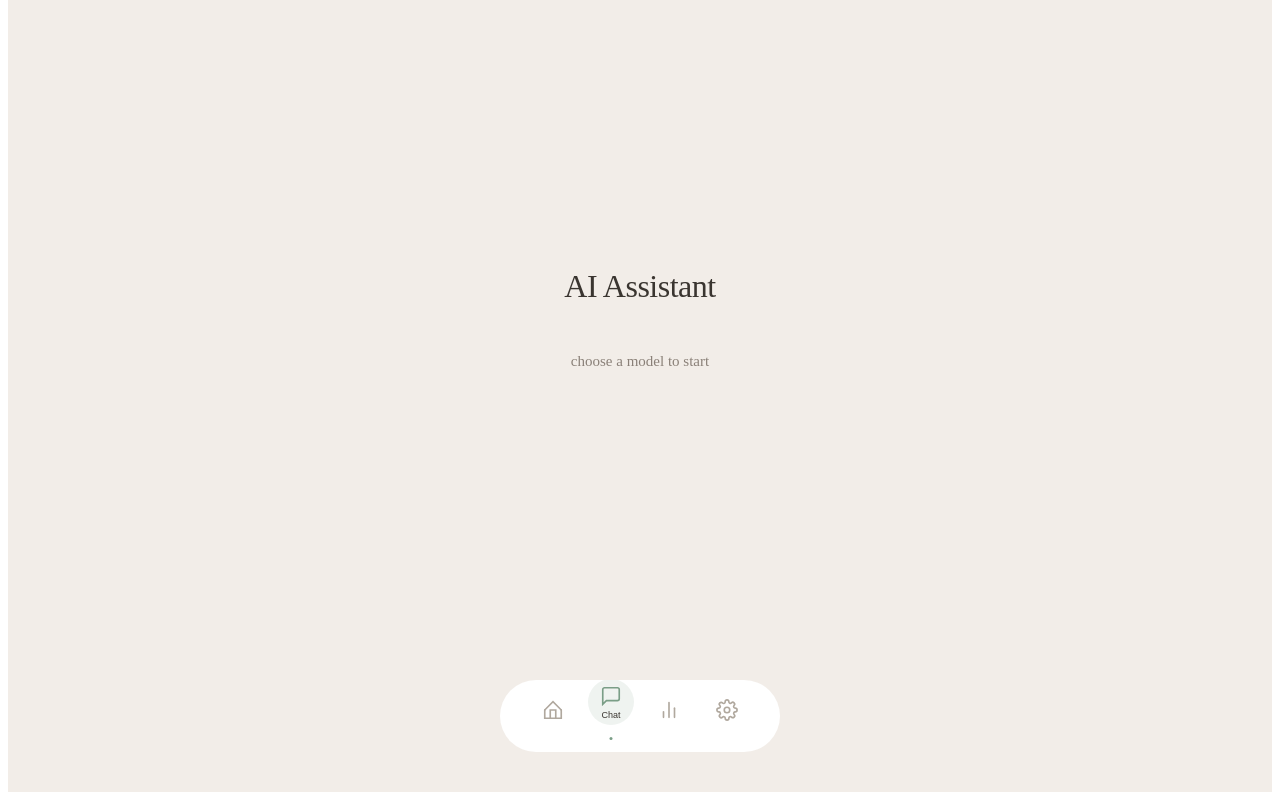
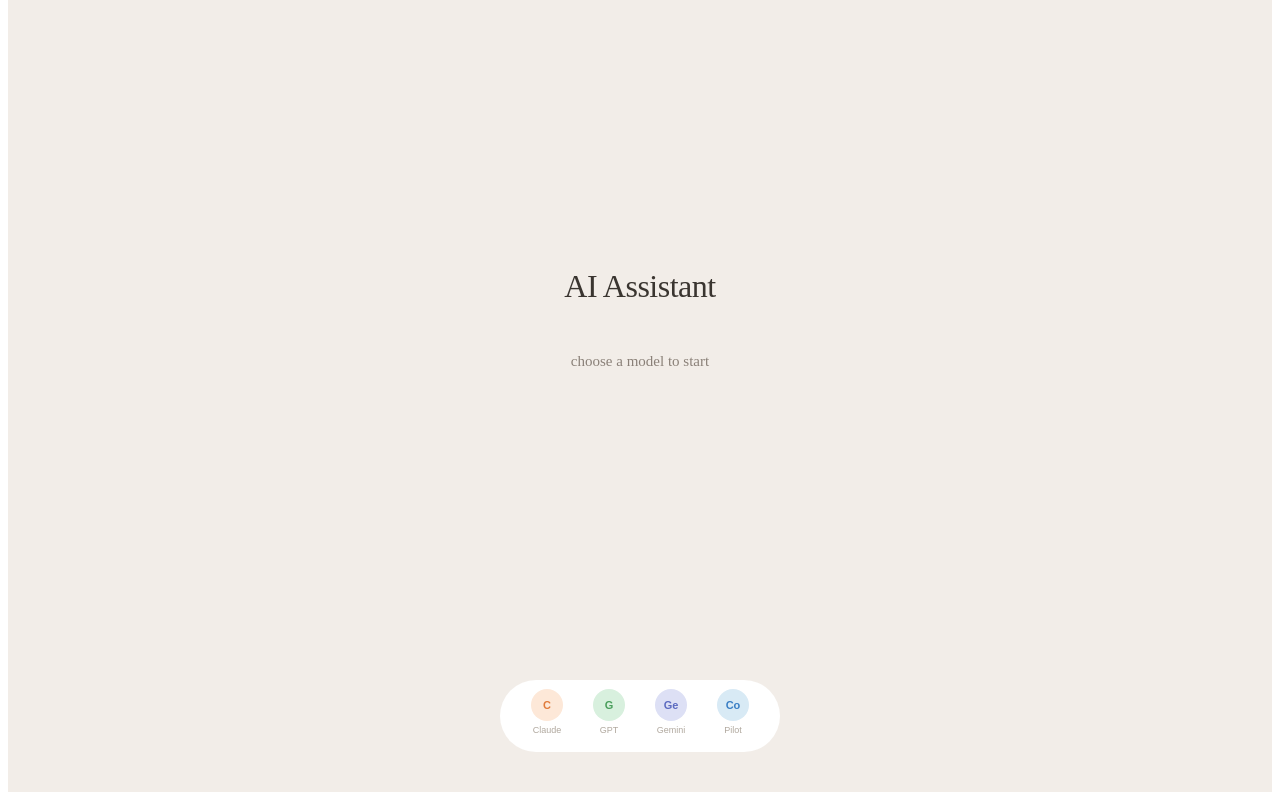
Before and after one commit to vishnupriya-shisode/ai-dashboard-nav, a React (Vite) app: page / in a window 1280 px wide. Both pictures are taken after a click on the button "Chat". Shown: the part 116-916 px from the top of the page. Built offline with nearby package versions, Linux system fonts and the light colour scheme.

Commit message:
updated nav.jsx

```diff
--- a/src/components/NavBar.jsx
+++ b/src/components/NavBar.jsx
@@ -1,21 +1,17 @@
-// useState to track which icon is hovered
-// we get active and setActive from App.jsx as props
-import React, { useState } from 'react';
+// useState for tracking if model select is open
+import React, { useState, useEffect, useRef } from 'react';
 import './NavBar.css';
 
-// each nav item as an object
-// color = the earth tone for that section
-// label = text under icon when active
+// main nav items - same as before
 const navItems = [
   {
     id: 'home',
     label: 'Home',
     color: '#c4845a',
-    // house icon - simple svg drawn by hand
     icon: (active) => (
       <svg viewBox="0 0 24 24" fill="none"
         stroke={active ? '#c4845a' : '#b0a89e'}
-        strokeWidth="1.8" strokeLinecap="round">
+        strokeWidth="1.8" strokeLinecap="round" strokeLinejoin="round">
         <path d="M3 12L12 3l9 9"/>
         <path d="M9 21V12h6v9"/>
         <path d="M3 12v9h18V12"/>
@@ -26,20 +22,18 @@ const navItems = [
     id: 'chat',
     label: 'Chat',
     color: '#7a9e87',
-    // chat bubble icon for the AI assistant
     icon: (active) => (
       <svg viewBox="0 0 24 24" fill="none"
         stroke={active ? '#7a9e87' : '#b0a89e'}
-        strokeWidth="1.8" strokeLinecap="round">
+        strokeWidth="1.8" strokeLinecap="round" strokeLinejoin="round">
         <path d="M21 15a2 2 0 0 1-2 2H7l-4 4V5a2 2 0 0 1 2-2h14a2 2 0 0 1 2 2z"/>
       </svg>
     ),
   },
   {
     id: 'analytics',
-    label: 'Analytics',
+    label: 'Stats',
     color: '#c4a455',
-    // bar chart icon for analytics
     icon: (active) => (
       <svg viewBox="0 0 24 24" fill="none"
         stroke={active ? '#c4a455' : '#b0a89e'}
@@ -54,7 +48,6 @@ const navItems = [
     id: 'settings',
     label: 'Settings',
     color: '#9a7a8a',
-    // gear icon for settings
     icon: (active) => (
       <svg viewBox="0 0 24 24" fill="none"
         stroke={active ? '#9a7a8a' : '#b0a89e'}
@@ -66,46 +59,99 @@ const navItems = [
   },
 ];
 
-// NavBar gets active and setActive from App.jsx
-// active = which one is selected
-// setActive = function to change which one is selected
-function NavBar({ active, setActive }) {
+// the 4 AI models with their colors and initials
+const models = [
+  { id: 'claude', label: 'Claude', initial: 'C', color: '#e07a3a', bg: '#fde8d8' },
+  { id: 'gpt', label: 'GPT', initial: 'G', color: '#4a9e5c', bg: '#d8f0de' },
+  { id: 'gemini', label: 'Gemini', initial: 'Ge', color: '#5c6bc0', bg: '#dde0f5' },
+  { id: 'copilot', label: 'Pilot', initial: 'Co', color: '#3a7ec4', bg: '#d8eaf5' },
+];
+
+function NavBar({ active, setActive, selectedModel, setSelectedModel }) {
+
+  // tracks if we are showing the model selector or the normal nav
+  const [showModels, setShowModels] = useState(false);
+
+  // ref so we can detect clicks outside the navbar
+  const navRef = useRef(null);
+
+  // listen for clicks outside the navbar
+  // if user clicks outside and models are showing - close them
+  useEffect(() => {
+    function handleClickOutside(e) {
+      if (navRef.current && !navRef.current.contains(e.target)) {
+        setShowModels(false);
+      }
+    }
+    document.addEventListener('mousedown', handleClickOutside);
+    // cleanup when component unmounts - important!!
+    return () => document.removeEventListener('mousedown', handleClickOutside);
+  }, []);
+
+  // when a nav item is clicked
+  function handleNavClick(id) {
+    if (id === 'chat') {
+      // chat is special - it opens model selector
+      setActive('chat');
+      setShowModels(true);
+    } else {
+      // everything else just switches the page
+      setActive(id);
+      setShowModels(false);
+    }
+  }
+
+  // when a model is selected
+  function handleModelClick(modelId) {
+    setSelectedModel(modelId);
+    // close model selector after picking
+    setShowModels(false);
+  }
 
   return (
-    <nav className="navbar">
+    <nav className="navbar" ref={navRef}>
 
-      {/* loop through each nav item and render it */}
+      {/* ── DEFAULT NAV STATE ── */}
+      <div className={`nav-state default ${showModels ? 'hidden' : ''}`}>
         {navItems.map((item) => {
-
-        // is this item the currently active one?
           const isActive = active === item.id;
-
           return (
             <button
               key={item.id}
               className={`nav-item ${isActive ? 'active' : ''}`}
-
-            // CSS variable so the ::before circle knows what color to use
-            // this is how we pass dynamic colors into CSS pseudo elements
               style={{ '--active-color': item.color }}
-
-            // when clicked update which item is active in App.jsx
-            onClick={() => setActive(item.id)}
+              onClick={() => handleNavClick(item.id)}
             >
-            {/* render the svg icon, passing isActive so it knows what color */}
-            <span className="nav-icon">
-              {item.icon(isActive)}
-            </span>
-
-            {/* label fades in when active via css */}
+              <span className="nav-icon">{item.icon(isActive)}</span>
               <span className="nav-label">{item.label}</span>
-
-            {/* tiny dot below the navbar */}
               <span className="nav-dot" />
-
             </button>
           );
         })}
+      </div>
+
+      {/* ── MODEL SELECT STATE ── */}
+      <div className={`nav-state models ${showModels ? 'visible' : ''}`}>
+        {models.map((model) => {
+          const isSelected = selectedModel === model.id;
+          return (
+            <button
+              key={model.id}
+              className={`model-item ${isSelected ? 'selected' : ''}`}
+              style={{ '--model-color': model.color }}
+              onClick={() => handleModelClick(model.id)}
+            >
+              <div
+                className="model-avatar"
+                style={{ background: model.bg, color: model.color }}
+              >
+                {model.initial}
+              </div>
+              <span className="model-label">{model.label}</span>
+            </button>
+          );
+        })}
+      </div>
 
     </nav>
   );
```
Lines whose indentation alone changed are shown as unchanged.
